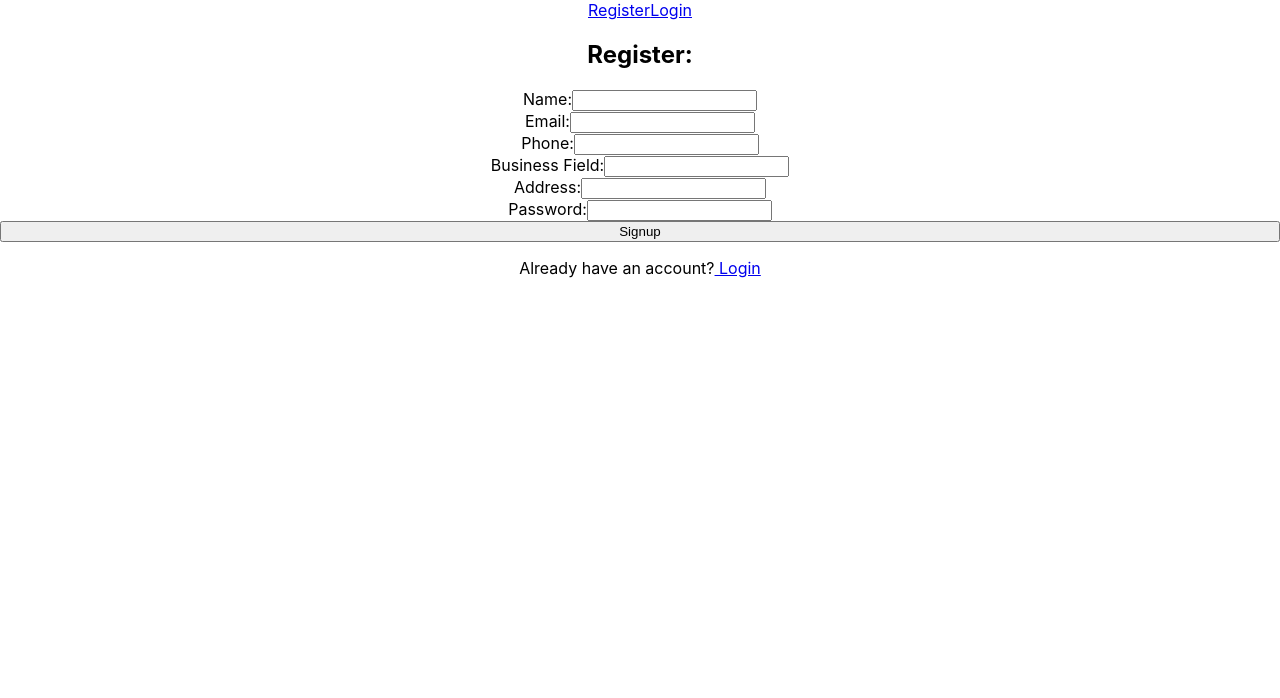
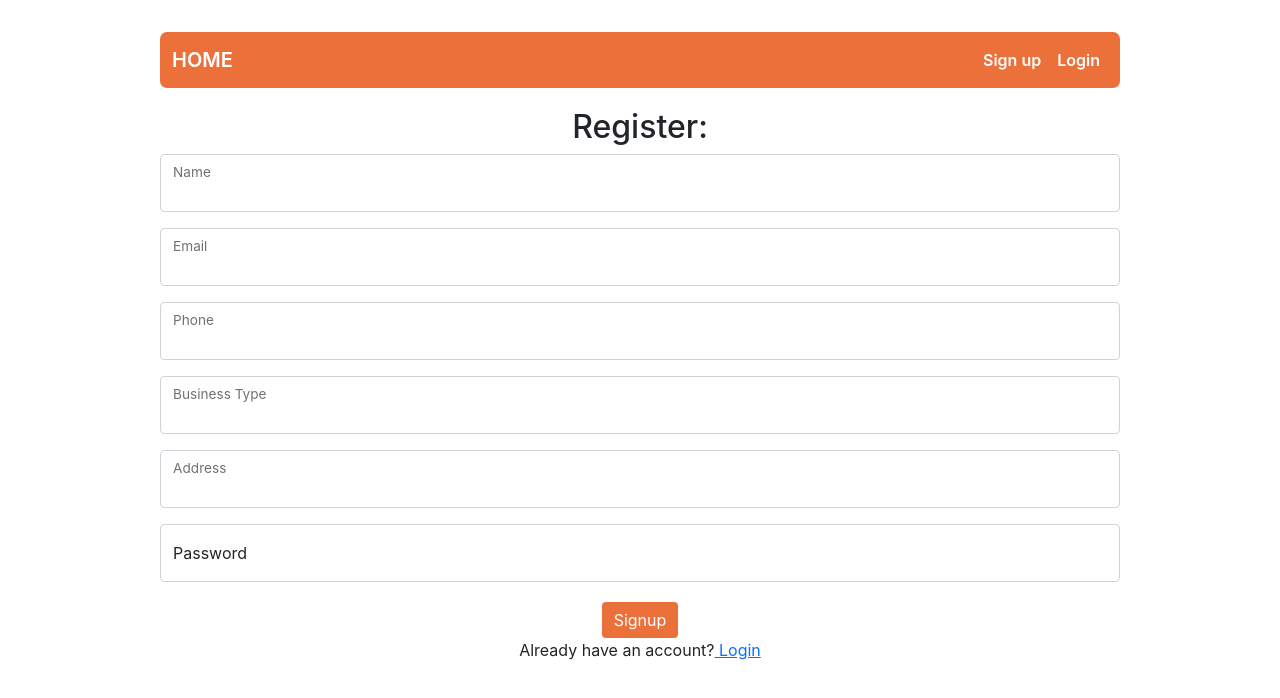
Before and after one commit to Karina-N/plan-your-meetings-client, a React (Create React App) app: page /signup in a window 1280 px wide. Shown: the top 698 px of the page. Built offline with nearby package versions, Linux system fonts and the light colour scheme; no server answers.

Commit message:
style for navbar & login/signup forms

```diff
--- a/public/index.html
+++ b/public/index.html
@@ -5,10 +5,14 @@
     <link rel="icon" href="%PUBLIC_URL%/favicon.ico" />
     <meta name="viewport" content="width=device-width, initial-scale=1" />
     <meta name="theme-color" content="#000000" />
-    <meta
-      name="description"
-      content="Web site created using create-react-app"
+    <meta name="description" content="Web site created using create-react-app" />
+    <link
+      href="https://cdn.jsdelivr.net/npm/bootstrap@5.1.0/dist/css/bootstrap.min.css"
+      rel="stylesheet"
+      integrity="sha384-KyZXEAg3QhqLMpG8r+8fhAXLRk2vvoC2f3B09zVXn8CA5QIVfZOJ3BCsw2P0p/We"
+      crossorigin="anonymous"
     />
+
     <link rel="apple-touch-icon" href="%PUBLIC_URL%/logo192.png" />
     <!--
       manifest.json provides metadata used when your web app is installed on a
@@ -24,7 +28,7 @@
       work correctly both with client-side routing and a non-root public URL.
       Learn how to configure a non-root public URL by running `npm run build`.
     -->
-    <title>React App</title>
+    <title>Plan Your Meetings</title>
   </head>
   <body>
     <noscript>You need to enable JavaScript to run this app.</noscript>
@@ -39,5 +43,15 @@
       To begin the development, run `npm start` or `yarn start`.
       To create a production bundle, use `npm run build` or `yarn build`.
     -->
+    <script
+      src="https://cdn.jsdelivr.net/npm/@popperjs/core@2.9.3/dist/umd/popper.min.js"
+      integrity="sha384-eMNCOe7tC1doHpGoWe/6oMVemdAVTMs2xqW4mwXrXsW0L84Iytr2wi5v2QjrP/xp"
+      crossorigin="anonymous"
+    ></script>
+    <script
+      src="https://cdn.jsdelivr.net/npm/bootstrap@5.1.0/dist/js/bootstrap.min.js"
+      integrity="sha384-cn7l7gDp0eyniUwwAZgrzD06kc/tftFf19TOAs2zVinnD/C7E91j9yyk5//jjpt/"
+      crossorigin="anonymous"
+    ></script>
   </body>
 </html>
--- a/src/components/App.css
+++ b/src/components/App.css
@@ -1,8 +1,28 @@
 .App {
   text-align: center;
+  margin: 0.5rem;
 }
 
-.form {
-  display: flex;
-  flex-direction: column;
+.navbar-bg {
+  background-color: #ec703a;
+  border-radius: 7px;
+  font-weight: 600;
+  margin-bottom: 20px;
 }
+
+.nav-text {
+  color: white !important;
+}
+
+.form-btn {
+  margin-top: 20px;
+  background-color: #ec703a;
+  border: #ec703a;
+}
+
+@media (min-width: 760px) {
+  .App {
+    text-align: center;
+    margin: 2rem 10rem;
+  }
+}
--- a/src/components/App.js
+++ b/src/components/App.js
@@ -76,7 +76,7 @@ class App extends React.Component {
       <div className="App">
         <Navbar userData={this.state.user} userIsLoggedIn={this.state.isLoggedIn} getUser={this.getTheUser} />
         <Switch>
-          <Route exact path="/" render={(props) => <Login {...props} getUser={this.getTheUser} />} />
+          <Route exact path="/login" render={(props) => <Login {...props} getUser={this.getTheUser} />} />
           <Route exact path="/signup" render={(props) => <Signup {...props} getUser={this.getTheUser} />} />
 
           <Route
--- a/src/components/auth/Login.js
+++ b/src/components/auth/Login.js
@@ -14,6 +14,7 @@ class Login extends Component {
       .then((response) => {
         this.setState({ email: "", password: "" });
         this.props.getUser(response, true);
+        // this.props.history.push("/meetings"); // NOT WORKING YET
       })
       .catch((error) => console.log(error));
   };
@@ -25,27 +26,43 @@ class Login extends Component {
 
   render() {
     return (
-      <div>
-        <h2>Login Form:</h2>
-        <form className="form" onSubmit={this.handleFormSubmit}>
-          <label>
-            Email:
-            <input type="text" name="email" value={this.state.email} onChange={this.handleChange} />
-          </label>
-
-          <label>
-            Password:
-            <input type="password" name="password" value={this.state.password} onChange={this.handleChange} />
-          </label>
-
-          <button type="submit"> Login </button>
+      <>
+        <form onSubmit={this.handleFormSubmit}>
+          <h2>Login Form:</h2>
+          <div className="form-floating mb-3">
+            <input
+              type="email"
+              className="form-control"
+              id="floatingInput"
+              placeholder="name@example.com"
+              name="email"
+              value={this.state.email}
+              onChange={this.handleChange}
+            />
+            <label for="floatingInput">Email address</label>
+          </div>
+          <div className="form-floating">
+            <input
+              type="password"
+              className="form-control"
+              id="floatingPassword"
+              placeholder="Password"
+              name="password"
+              value={this.state.password}
+              onChange={this.handleChange}
+            />
+            <label for="floatingPassword">Password</label>
+          </div>
+          <button type="submit" className="btn btn-primary form-btn">
+            Login
+          </button>
         </form>
 
         <p>
           Don't have account?
-          <Link to={"/signup"}> Signup</Link>
+          <Link to={"/signup"}>Signup</Link>
         </p>
-      </div>
+      </>
     );
   }
 }
--- a/src/components/auth/Signup.js
+++ b/src/components/auth/Signup.js
@@ -27,42 +27,79 @@ class Signup extends Component {
 
   render() {
     return (
-      <div>
-        <h2>Register:</h2>
-        <form className="form" onSubmit={this.handleFormSubmit}>
-          <label>
-            Name:
-            <input type="text" name="name" value={this.state.name} onChange={this.handleChange} />
-          </label>
-          <label>
-            Email:
-            <input type="text" name="email" value={this.state.email} onChange={this.handleChange} />
-          </label>
-          <label>
-            Phone:
-            <input type="text" name="phone" value={this.state.phone} onChange={this.handleChange} />
-          </label>
-          <label>
-            Business Field:
-            <input type="text" name="business" value={this.state.business} onChange={this.handleChange} />
-          </label>
-          <label>
-            Address:
-            <input type="text" name="address" value={this.state.address} onChange={this.handleChange} />
-          </label>
-          <label>
-            Password:
-            <input type="password" name="password" value={this.state.password} onChange={this.handleChange} />
-          </label>
+      <>
+        <form onSubmit={this.handleFormSubmit}>
+          <h2>Register:</h2>
+          <div className="form-floating mb-3">
+            <input
+              type="text"
+              className="form-control"
+              id="floatingInput"
+              name="name"
+              value={this.state.name}
+              onChange={this.handleChange}
+            />
+            <label for="floatingInput">Name</label>
+          </div>
+          <div className="form-floating mb-3">
+            <input
+              type="email"
+              className="form-control"
+              id="floatingInput"
+              name="email"
+              value={this.state.email}
+              onChange={this.handleChange}
+            />
+            <label for="floatingInput">Email</label>
+          </div>
+          <div className="form-floating mb-3">
+            <input
+              type="text"
+              className="form-control"
+              id="floatingInput"
+              name="phone"
+              value={this.state.phone}
+              onChange={this.handleChange}
+            />
+            <label for="floatingInput">Phone</label>
+          </div>
+          <div className="form-floating mb-3">
+            <input
+              type="text"
+              className="form-control"
+              id="floatingInput"
+              name="business"
+              value={this.state.business}
+              onChange={this.handleChange}
+            />
+            <label for="floatingInput">Business Type</label>
+          </div>
+          <div className="form-floating mb-3">
+            <input
+              type="text"
+              className="form-control"
+              id="floatingInput"
+              name="address"
+              value={this.state.address}
+              onChange={this.handleChange}
+            />
+            <label for="floatingInput">Address</label>
+          </div>
+          <div className="form-floating">
+            <input type="password" className="form-control" id="floatingPassword" placeholder="Password" />
+            <label for="floatingPassword">Password</label>
+          </div>
 
-          <button type="submit"> Signup </button>
+          <button type="submit" className="btn btn-primary form-btn">
+            Signup
+          </button>
         </form>
 
         <p>
           Already have an account?
           <Link to={"/"}> Login</Link>
         </p>
-      </div>
+      </>
     );
   }
 }
--- a/src/components/navbar/Navbar.js
+++ b/src/components/navbar/Navbar.js
@@ -11,8 +11,16 @@ class Navbar extends React.Component {
   renderAuthLinks() {
     return (
       <>
-        <Link to="/signup">Register</Link>
-        <Link to="/">Login</Link>
+        <li className="nav-item">
+          <Link className="nav-link nav-text" aria-current="page" to="/signup">
+            Sign up
+          </Link>
+        </li>
+        <li className="nav-item">
+          <Link className="nav-link nav-text" to="/login">
+            Login
+          </Link>
+        </li>
       </>
     );
   }
@@ -20,27 +28,89 @@ class Navbar extends React.Component {
   renderAllLinks() {
     return (
       <>
-        <div>
-          <Link to="/clients/add">Add Client</Link>
-          <Link to="/meetings/add">Add Meeting</Link>
-          <Link to="/">
-            <button onClick={() => this.logoutUser()}>Logout</button>
+        <li className="nav-item">
+          <Link className="nav-link nav-text" aria-current="page" to="/clients/add">
+            New Client
           </Link>
-        </div>
-        <div>
-          <Link to="/clients">Clients</Link>
-          <Link to="/meetings">Meetings</Link>
-        </div>
+        </li>
+        <li className="nav-item">
+          <Link className="nav-link nav-text" to="/meetings/add">
+            New Meeting
+          </Link>
+        </li>
+        <li className="nav-item">
+          <Link className="nav-link nav-text" to="/clients">
+            Clients
+          </Link>
+        </li>
+        <li className="nav-item">
+          <Link className="nav-link nav-text" to="/meetings">
+            Meetings
+          </Link>
+        </li>
+        <li className="nav-item dropdown">
+          <Link
+            className="nav-link nav-text dropdown-toggle"
+            to="#"
+            id="navbarDropdownMenuLink"
+            role="button"
+            data-bs-toggle="dropdown"
+            aria-expanded="false"
+          >
+            My Account
+          </Link>
+          <ul className="dropdown-menu" aria-labelledby="navbarDropdownMenuLink">
+            <li>
+              <Link className="dropdown-item" to="/">
+                View
+              </Link>
+            </li>
+            <li>
+              <Link className="dropdown-item" to="/logout">
+                <button onClick={() => this.logoutUser()}>Logout</button>
+              </Link>
+            </li>
+          </ul>
+        </li>
       </>
     );
   }
   render() {
     return (
-      <nav className="nav-style">
-        {/* {this.props.userIsLoggedIn ? "Hello " + this.props.userData.username : ""} */}
+      <>
+        <nav className="navbar navbar-expand-lg navbar-dark navbar-bg">
+          <div className="container-fluid">
+            {this.props.userIsLoggedIn ? (
+              <Link className="navbar-brand" to="/meetings">
+                HOME
+              </Link>
+            ) : (
+              <Link className="navbar-brand" to="/login">
+                HOME
+              </Link>
+            )}
 
-        {this.props.userIsLoggedIn ? this.renderAllLinks() : this.renderAuthLinks()}
-      </nav>
+            <button
+              className="navbar-toggler"
+              type="button"
+              data-bs-toggle="collapse"
+              data-bs-target="#navbarNavDropdown"
+              aria-controls="navbarNavDropdown"
+              aria-expanded="false"
+              aria-label="Toggle navigation"
+            >
+              <span className="navbar-toggler-icon"></span>
+            </button>
+            <div className="collapse navbar-collapse justify-content-end" id="navbarNavDropdown">
+              <ul className="navbar-nav">
+                {/* {this.props.userIsLoggedIn ? "Hello " + this.props.userData.username : ""} */}
+
+                {this.props.userIsLoggedIn ? this.renderAllLinks() : this.renderAuthLinks()}
+              </ul>
+            </div>
+          </div>
+        </nav>
+      </>
     );
   }
 }
```
Also changed, not shown: src/components/navbar/navbar.css (added).
